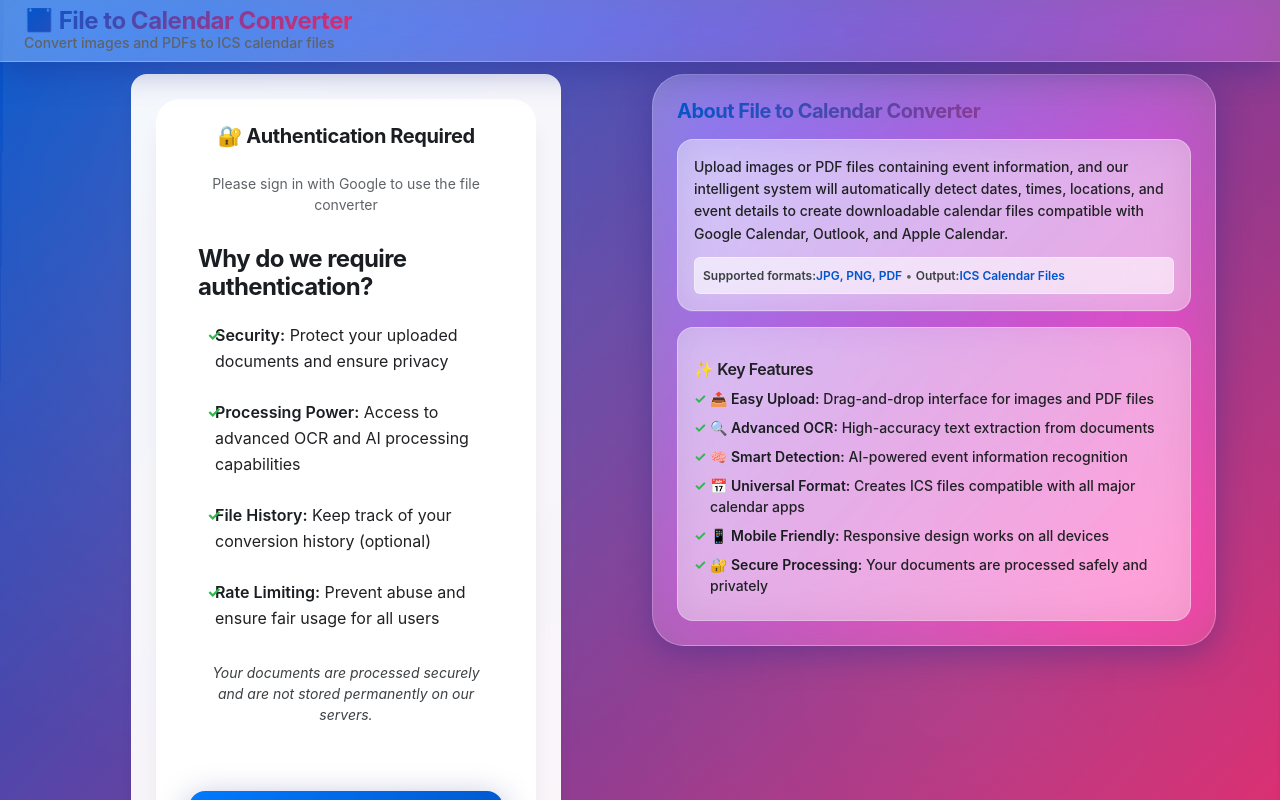
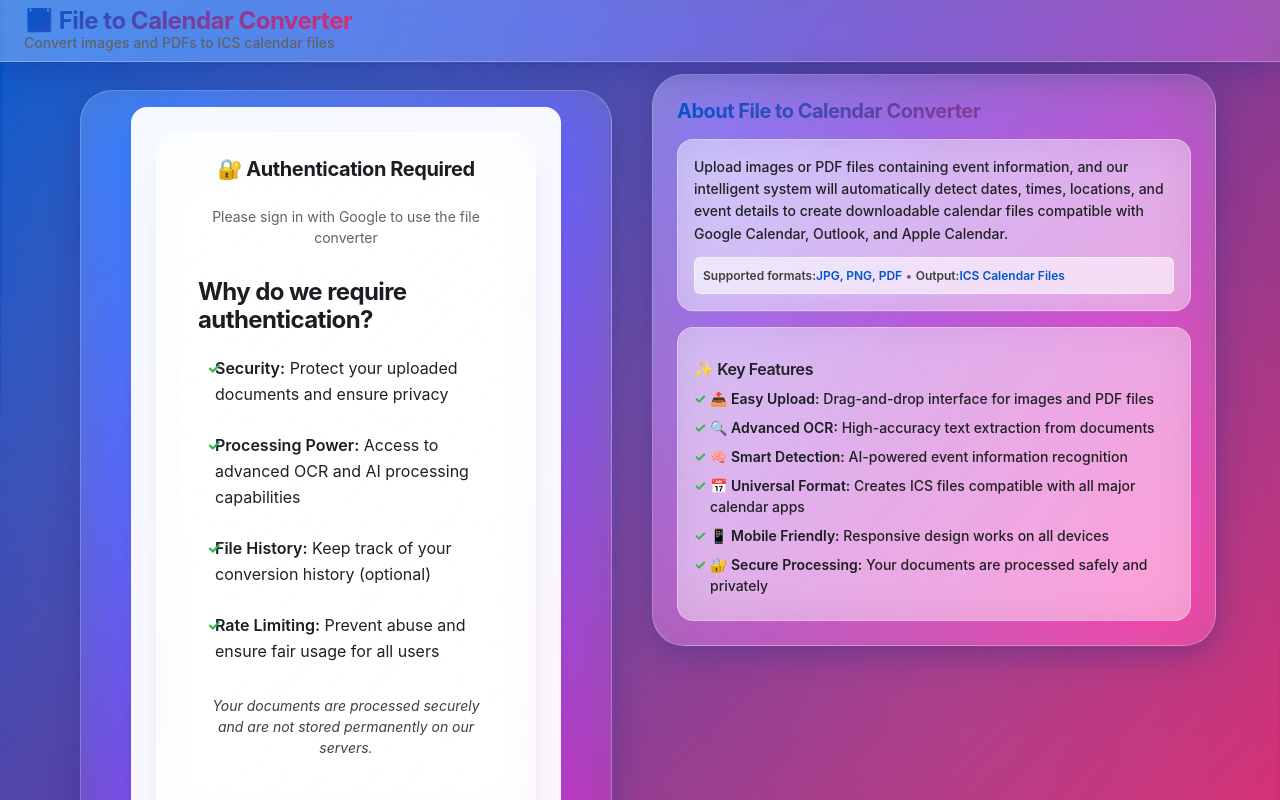
Before and after one commit to m-idriss/converter, an Angular app: page / in a window 1280 px wide. Shown: the top 800 px of the page. Built offline with nearby package versions, Linux system fonts and the light colour scheme.

Commit message:
Add enhanced glass backgrounds to auth-section, login-prompt, and prompt-content containers
Co-authored-by: m-idriss <44480885+m-idriss@users.noreply.github.com>

```diff
--- a/src/app/app.scss
+++ b/src/app/app.scss
@@ -611,18 +611,34 @@
   position: relative;
   z-index: 1;
   padding: var(--space-3);
+  background: linear-gradient(
+    135deg,
+    rgba(255, 255, 255, 0.25) 0%,
+    rgba(255, 255, 255, 0.15) 50%,
+    rgba(255, 255, 255, 0.1) 100%
+  );
+  backdrop-filter: blur(30px) saturate(1.5);
+  -webkit-backdrop-filter: blur(30px) saturate(1.5);
+  border-radius: var(--radius-2xl);
+  border: 1px solid rgba(255, 255, 255, 0.25);
+  box-shadow: var(--shadow-glass);
 
   .prompt-content {
     text-align: center;
-    background: rgba(255, 255, 255, 0.95);
-    backdrop-filter: blur(20px);
-    -webkit-backdrop-filter: blur(20px);
+    background: linear-gradient(
+      135deg,
+      rgba(255, 255, 255, 0.4) 0%,
+      rgba(255, 255, 255, 0.3) 50%,
+      rgba(255, 255, 255, 0.25) 100%
+    );
+    backdrop-filter: blur(25px) saturate(1.6);
+    -webkit-backdrop-filter: blur(25px) saturate(1.6);
     padding: var(--space-6);
     border-radius: var(--radius-xl);
     box-shadow: var(--shadow-xl);
     max-width: 380px;
     width: 100%;
-    border: 1px solid rgba(255, 255, 255, 0.3);
+    border: 1px solid rgba(255, 255, 255, 0.4);
     position: relative;
     overflow: hidden;
 
@@ -902,6 +918,19 @@
   justify-content: center;
   align-items: center;
   min-height: 60vh;
+  background: linear-gradient(
+    135deg,
+    rgba(255, 255, 255, 0.2) 0%,
+    rgba(255, 255, 255, 0.1) 50%,
+    rgba(255, 255, 255, 0.05) 100%
+  );
+  backdrop-filter: blur(40px) saturate(1.8);
+  -webkit-backdrop-filter: blur(40px) saturate(1.8);
+  border-radius: var(--radius-2xl);
+  border: 1px solid rgba(255, 255, 255, 0.25);
+  box-shadow: var(--shadow-glass);
+  margin: var(--space-4);
+  padding: var(--space-4);
 }
 
 .content-expansion-section .info-card {
```
